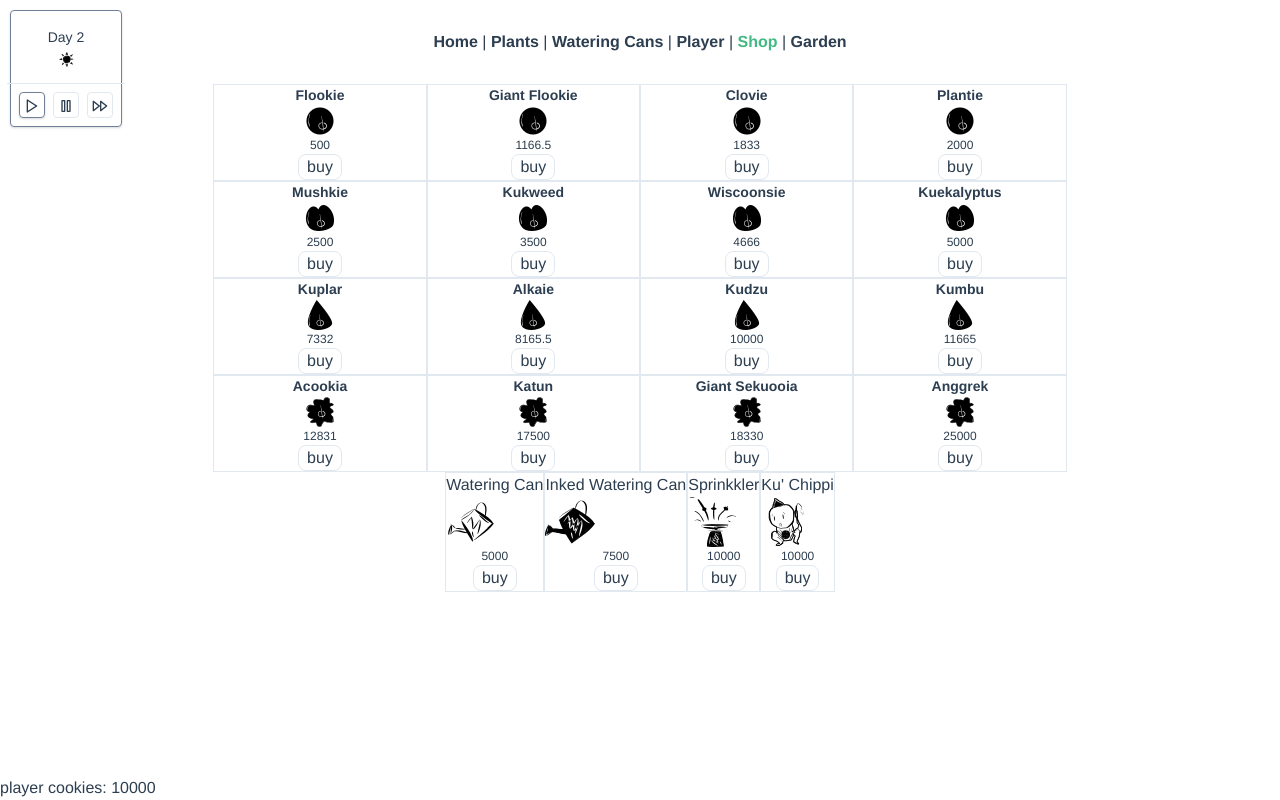
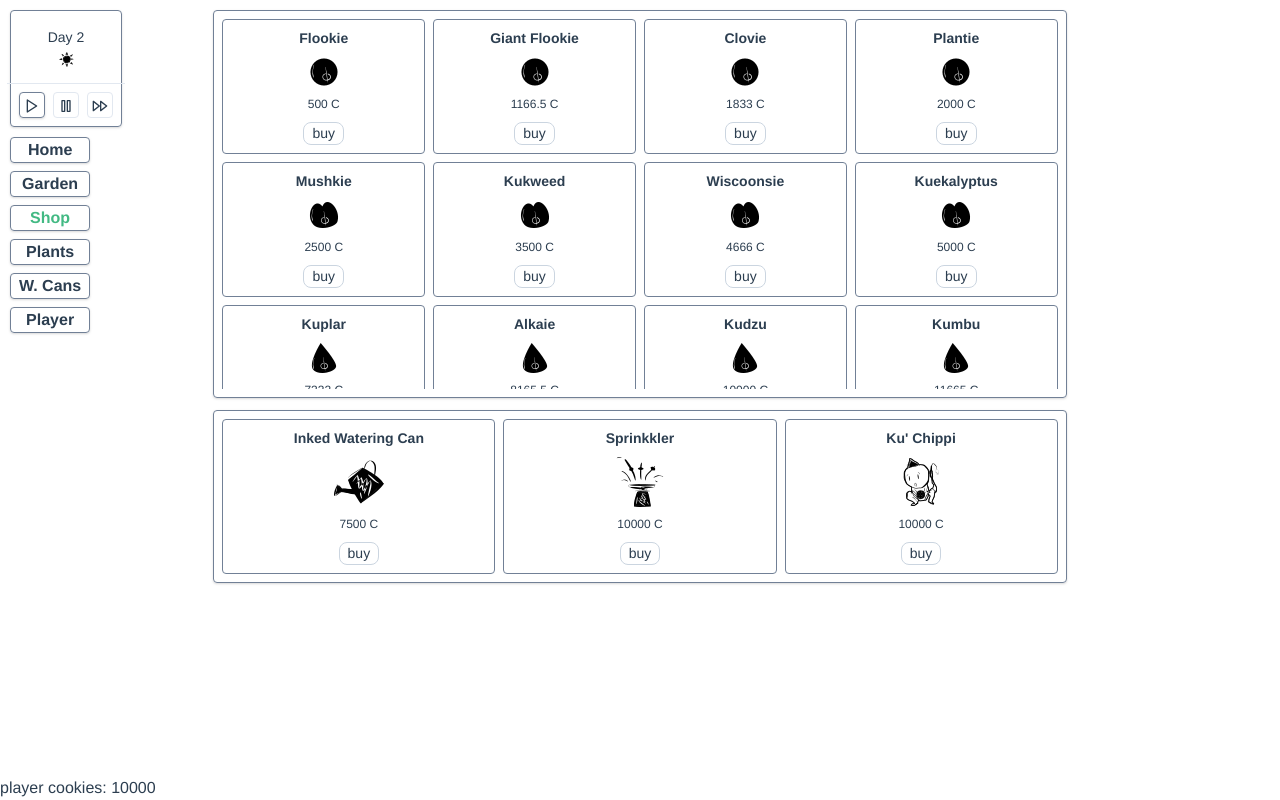
Before and after one commit to farishan/inkk-garden, a Vue app: page /#/shop in a window 1280 px wide. Built offline with nearby package versions, Linux system fonts and the light colour scheme.

Commit message:
Improve UI

```diff
--- a/src/App.vue
+++ b/src/App.vue
@@ -2,13 +2,13 @@
   <div id="app" class="antialiased">
     <Time />
     <p class="absolute bottom-0">player cookies: {{ $store.state.player.cookies }}</p>
-    <div id="nav">
-      <router-link to="/">Home</router-link> |
-      <router-link to="/plants">Plants</router-link> |
-      <router-link to="/watering-cans">Watering Cans</router-link> |
-      <router-link to="/player">Player</router-link> |
-      <router-link to="/shop">Shop</router-link> |
-      <router-link to="/garden">Garden</router-link>
+    <div class="absolute flex flex-col" style="left: 10px; top: 137px;">
+      <router-link class="nav-item" to="/">Home</router-link>
+      <router-link class="nav-item" to="/garden">Garden</router-link>
+      <router-link class="nav-item" to="/shop">Shop</router-link>
+      <router-link class="nav-item" to="/plants">Plants</router-link>
+      <router-link class="nav-item" to="/watering-cans">W. Cans</router-link>
+      <router-link class="nav-item" to="/player">Player</router-link>
     </div>
     <Alert />
     <router-view/>
@@ -51,16 +51,11 @@ export default {
   color: #2c3e50;
 }
 
-#nav {
-  padding: 30px;
+.nav-item {
+  @apply border border-gray-600 rounded shadow mb-2 px-2 font-bold;
 }
 
-#nav a {
-  font-weight: bold;
-  color: #2c3e50;
-}
-
-#nav a.router-link-exact-active {
+.nav-item.router-link-exact-active {
   color: #42b983;
 }
 </style>
--- a/src/assets/watering-cans.json
+++ b/src/assets/watering-cans.json
@@ -13,6 +13,7 @@
     "water": 5,
     "capacity": 5,
     "image": "inked_watering_can.png",
-    "price": 7500
+    "price": 7500,
+    "buyable": true
   }
 ]
--- a/src/components/Time.vue
+++ b/src/components/Time.vue
@@ -18,10 +18,10 @@
       </div>
       <time-buttons />
     </div>
-    <pre>
-    <!-- {{ JSON.stringify(this.$store.state.time, null, 2) }} -->
-    <!-- {{ this.$store.getters.period }} -->
-    </pre>
+    <!-- <pre>
+    {{ JSON.stringify(this.$store.state.time, null, 2) }}
+    {{ this.$store.getters.period }}
+    </pre> -->
   </div>
 </template>
 
--- a/src/views/Shop.vue
+++ b/src/views/Shop.vue
@@ -1,34 +1,55 @@
 <template>
   <div>
+    <div class="w-2/3 mx-auto" style="padding-top: 10px">
       <!-- PLANTS -->
-    <div class="flex flex-wrap w-2/3 mx-auto">
+      <div class="border border-gray-600 rounded shadow p-2 mb-3">
+        <div
+          class="shop-items"
+          style="max-height: 370px;"
+        >
           <div
             v-for="(plant, index) in $store.state.plants.data"
             :key="index"
-        class="w-1/4"
+            class="w-1/4 px-1 mb-2"
           >
-        <div class="border">
-          <h4 class="text-sm font-bold">{{plant.name}}</h4>
-          <img class="mx-auto" :src="`/images/${plant.imageSeed}`">
-          <p class="text-xs">{{ plant.price }}</p>
-          <button class="border rounded-lg px-2" @click="buyPlant(plant)">buy</button>
+            <div class="shop-item">
+              <h4 class="shop-item__name">{{plant.name}}</h4>
+              <img draggable="false" class="shop-item__image" :src="`/images/${plant.imageSeed}`">
+              <p class="shop-item__price">{{ plant.price }} C</p>
+              <button
+                class="shop-item__button"
+                @click="buyPlant(plant)"
+              >
+                buy
+              </button>
               <!-- <pre>
                 {{ JSON.stringify(plant, null, 2) }}
               </pre> -->
             </div>
           </div>
         </div>
+      </div>
 
       <!-- OTHERS -->
-    <div class="flex w-2/3 mx-auto justify-center">
+      <div class="border border-gray-600 rounded shadow p-2">
+        <div class="flex flex-wrap -mx-1 overflow-y-auto">
           <!-- watering cans -->
-      <div class="flex">
-        <div v-for="(data, index) in $store.state.watering.cans" :key="index">
-          <div class="border">
-            <h4>{{data.name}}</h4>
-            <img :src="`/images/${data.image}`">
-            <p class="text-xs">{{data.price}}</p>
-            <button class="border rounded-lg px-2" @click="buyWateringCan(data)">buy</button>
+          <div class="w-1/3 px-1 flex">
+            <div
+              v-for="(data, index) in $store.state.watering.cans.filter(c => c.buyable)"
+              :key="index"
+              class="w-full"
+            >
+              <div class="shop-item">
+                <h4 class="shop-item__name">{{data.name}}</h4>
+                <img class="shop-item__image" :src="`/images/${data.image}`">
+                <p class="shop-item__price">{{data.price}} C</p>
+                <button
+                  class="shop-item__button"
+                  @click="buyWateringCan(data)"
+                >
+                  buy
+                </button>
                 <!-- <pre>
                   {{ JSON.stringify(data, null, 2) }}
                 </pre> -->
@@ -37,36 +58,42 @@
           </div>
 
           <!-- sprinkler -->
-      <div>
-        <div class="border">
-          <h4>Sprinkkler</h4>
+          <div class="w-1/3 px-1">
+            <div class="shop-item">
+              <h4 class="shop-item__name">Sprinkkler</h4>
               <img
                 src="/images/water_sprinkler.png"
                 alt="sprinkler"
+                class="shop-item__image"
               >
-          <p class="text-xs">10000</p>
+              <p class="shop-item__price">10000 C</p>
               <button
-            class="border rounded-lg px-2"
+                class="shop-item__button"
                 @click="$store.dispatch('buySprinkler', 10000)"
               >
                 buy
               </button>
             </div>
           </div>
-      <div>
-        <div class="border">
-          <h4>Ku' Chippi</h4>
+
+          <!-- collector -->
+          <div class="w-1/3 px-1">
+            <div class="shop-item">
+              <h4 class="shop-item__name">Ku' Chippi</h4>
               <img
                 src="/images/cookie_imp.png"
                 alt="collector"
+                class="shop-item__image"
               >
-          <p class="text-xs">10000</p>
+              <p class="shop-item__price">10000 C</p>
               <button
-            class="border rounded-lg px-2"
+                class="shop-item__button"
                 @click="$store.dispatch('buyCollector', 10000)"
               >
                 buy
               </button>
+            </div>
+          </div>
         </div>
       </div>
     </div>
@@ -85,3 +112,36 @@ export default {
   },
 };
 </script>
+
+<style scoped>
+  .shop-items {
+    @apply flex flex-wrap -mx-1 overflow-y-auto;
+  }
+
+  /* .shop-items::-webkit-scrollbar {
+    display: none;
+    visibility: hidden;
+    width: 0px;
+    margin-right: -10px;
+  } */
+
+  .shop-item {
+    @apply border rounded border-gray-600 p-2;
+  }
+
+  .shop-item__name {
+    @apply text-sm font-bold mb-2;
+  }
+
+  .shop-item__image {
+    @apply mx-auto mb-2;
+  }
+
+  .shop-item__price {
+    @apply text-xs mb-2;
+  }
+
+  .shop-item__button {
+    @apply border border-gray-400 rounded-lg px-2 text-sm;
+  }
+</style>
```
Lines whose indentation alone changed are shown as unchanged.
